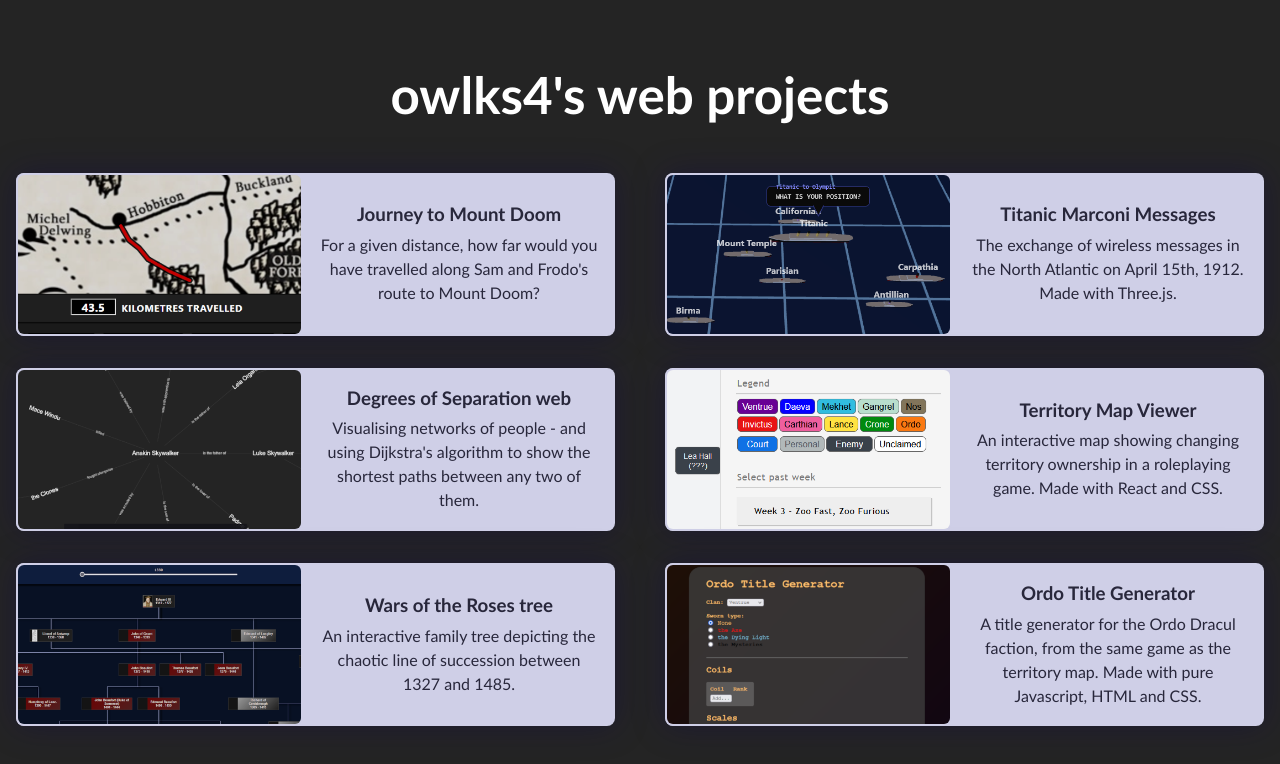
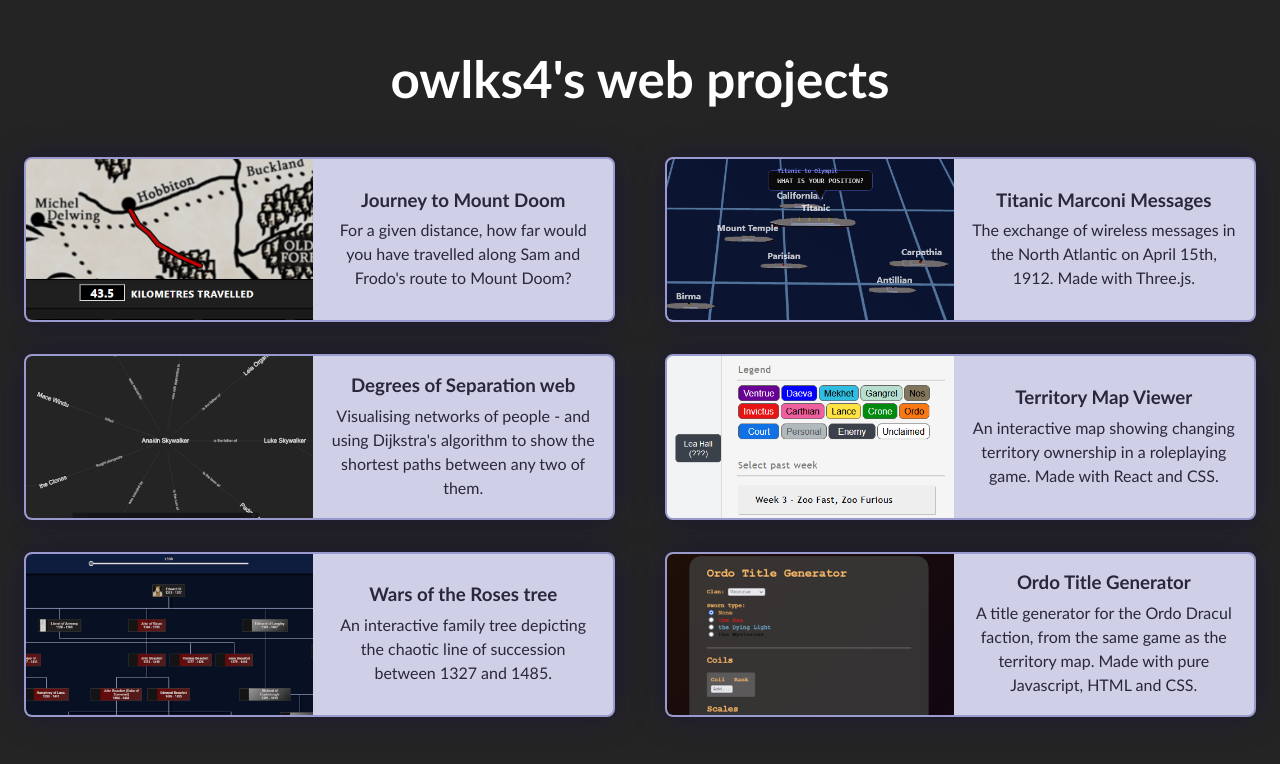
Before and after one commit to owlks4/owlks4.github.io, a React (Vite) app: page / in a window 1280 px wide. Shown: the top 764 px of the page. Built offline with nearby package versions, Linux system fonts and the light colour scheme.

Commit message:
More css changes

```diff
--- a/src/App.css
+++ b/src/App.css
@@ -1,7 +1,7 @@
 #root {
   max-width: 1280px;
   margin: 0 auto;
-  padding: 2rem 1rem;
+  padding: 1rem 1.5rem;
   text-align: center;
   font-family: 'Trebuchet MS', 'Lucida Sans Unicode', 'Lucida Grande', 'Lucida Sans', Arial, sans-serif;
 }
@@ -40,6 +40,7 @@ p {
   overflow: hidden;
   transition: transform 0.1s;
   width:48%;
+  border: 2px solid rgb(154, 154, 207);
 }
 
 .card:hover {
@@ -52,9 +53,6 @@ p {
 }
 
 .cardImage {
-  border-radius:0.5em;
-  border: 2px solid rgb(207, 207, 231);
   min-width:287px;
   width: 100%;
-  box-sizing: border-box;
 }
```
